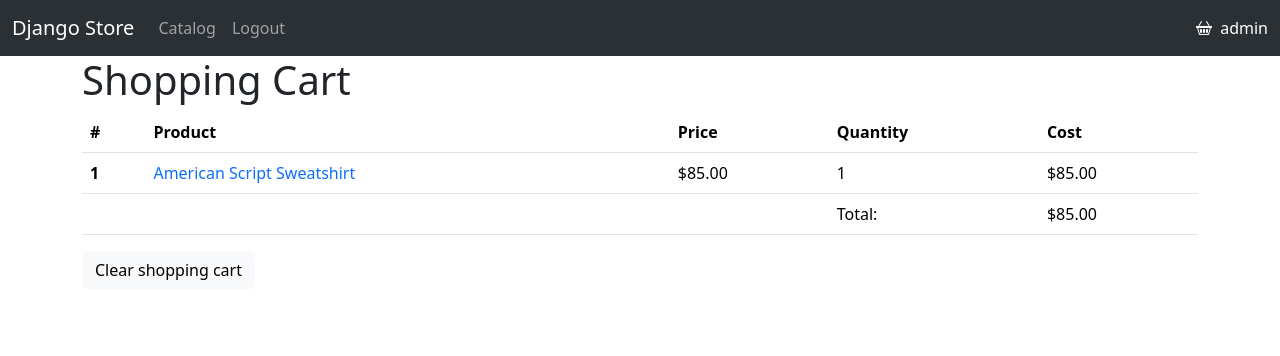
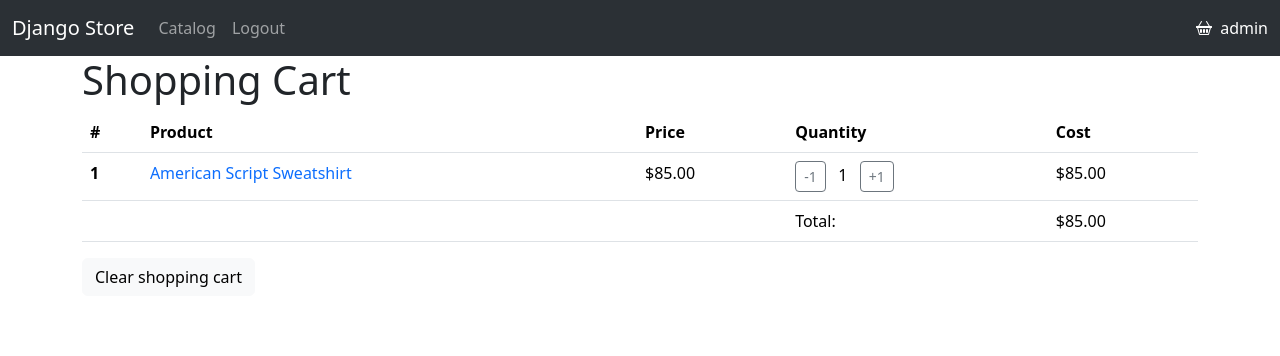
Before and after one commit to aintlikeu/simple_online_store, a Django app: page /cart/ in a window 1280 px wide. Shown: the top 356 px of the page. Run offline with Django 4.2, Linux system fonts and the light colour scheme; a user stored in the database is signed in; data comes from the database, SQL or seed files in the repository; both versions use the stored data as it was after the commit.

Commit message:
added +/-1 buttons in the shopping cart

```diff
--- a/online_store/shopping_cart/templates/shopping_cart/cart.html
+++ b/online_store/shopping_cart/templates/shopping_cart/cart.html
@@ -21,7 +21,11 @@ Shopping cart
                 <th scope="row">{{ forloop.counter }}</th>
                 <td><a href="{% url 'catalog:product_detail' item.product.pk %}" class="text-decoration-none">{{ item.product.name }}</a></td>
                 <td>${{ item.product.price|floatformat:2 }}</td>
-                <td>{{ item.quantity }}</td>
+                <td>
+                    <a href="{% url 'shopping_cart:remove_from_cart' item.product.pk %}" role="button" class="btn btn-outline-secondary btn-sm">-1</a>
+                    &nbsp;&nbsp;{{ item.quantity }}&nbsp;&nbsp;
+                    <a href="{% url 'shopping_cart:add_to_cart' item.product.pk %}" role="button" class="btn btn-outline-secondary btn-sm">+1</a>
+                </td>
                 <td>${% widthratio item.product.price 1 item.quantity as result %}{{result|floatformat:2}}</td>
             </tr>
         {% endfor %}
@@ -34,7 +38,7 @@ Shopping cart
             </tr>
       </tbody>
     </table>
-    <a href="{% url 'shopping_cart:clear_cart' %}" type="button" class="btn btn-light">Clear shopping cart</a>
+    <a href="{% url 'shopping_cart:clear_cart' %}" role="button" class="btn btn-light">Clear shopping cart</a>
 {% else %}
     <p>Your shopping cart is empty</p>
 {% endif %}
--- a/online_store/shopping_cart/urls.py
+++ b/online_store/shopping_cart/urls.py
@@ -6,5 +6,6 @@ app_name = 'shopping_cart'
 urlpatterns = [
     path('cart/', views.show_cart, name='show_cart'),
     path('cart/add/<int:product_id>/', views.add_to_cart, name='add_to_cart'),
-    path('cart/clear', views.clear_cart, name='clear_cart')
+    path('cart/clear', views.clear_cart, name='clear_cart'),
+    path('cart/remove/<int:product_id>/', views.remove_from_cart, name='remove_from_cart')
 ]
--- a/online_store/shopping_cart/views.py
+++ b/online_store/shopping_cart/views.py
@@ -20,8 +20,16 @@ def add_to_cart(request, product_id):
     return redirect('shopping_cart:show_cart')
 
 
-def remove_from_cart(request, cart_item):
-    pass
+def remove_from_cart(request, product_id):
+    cart, _ = Cart.objects.get_or_create(user=request.user)
+    product = get_object_or_404(Product, pk=product_id)
+    cart_item = CartItem.objects.get(cart=cart, product=product)
+    if cart_item.quantity > 1:
+        cart_item.quantity -= 1
+        cart_item.save()
+    else:
+        cart_item.delete()
+    return redirect('shopping_cart:show_cart')
 
 
 def clear_cart(request):
```
Also changed, not shown: online_store/db.sqlite3.
